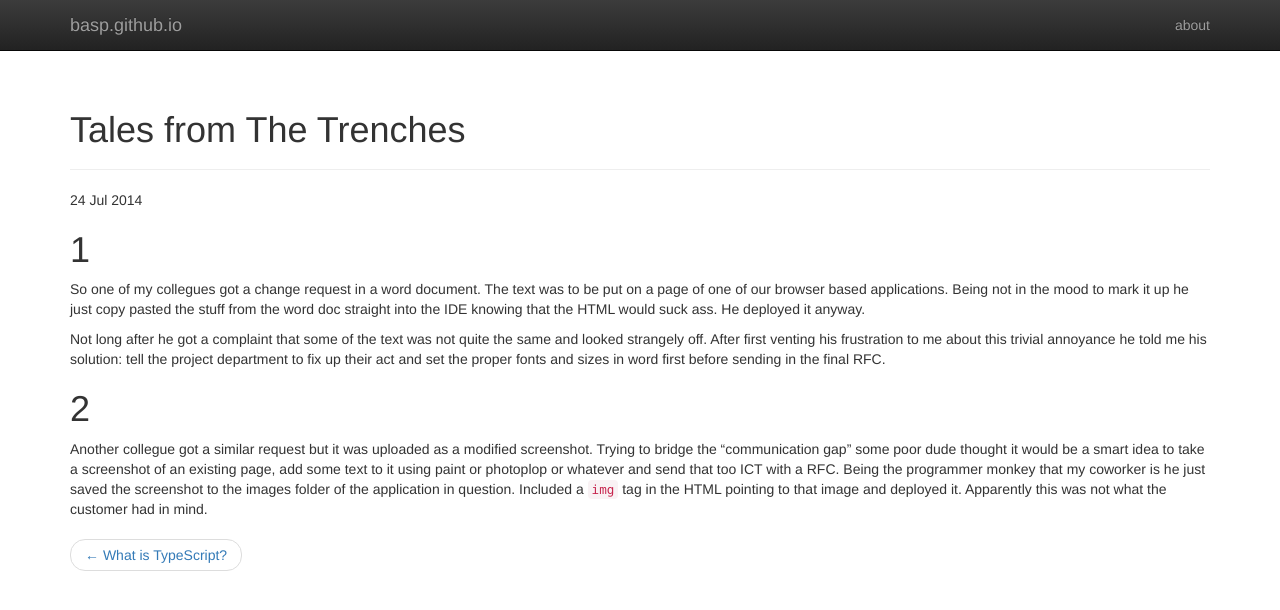
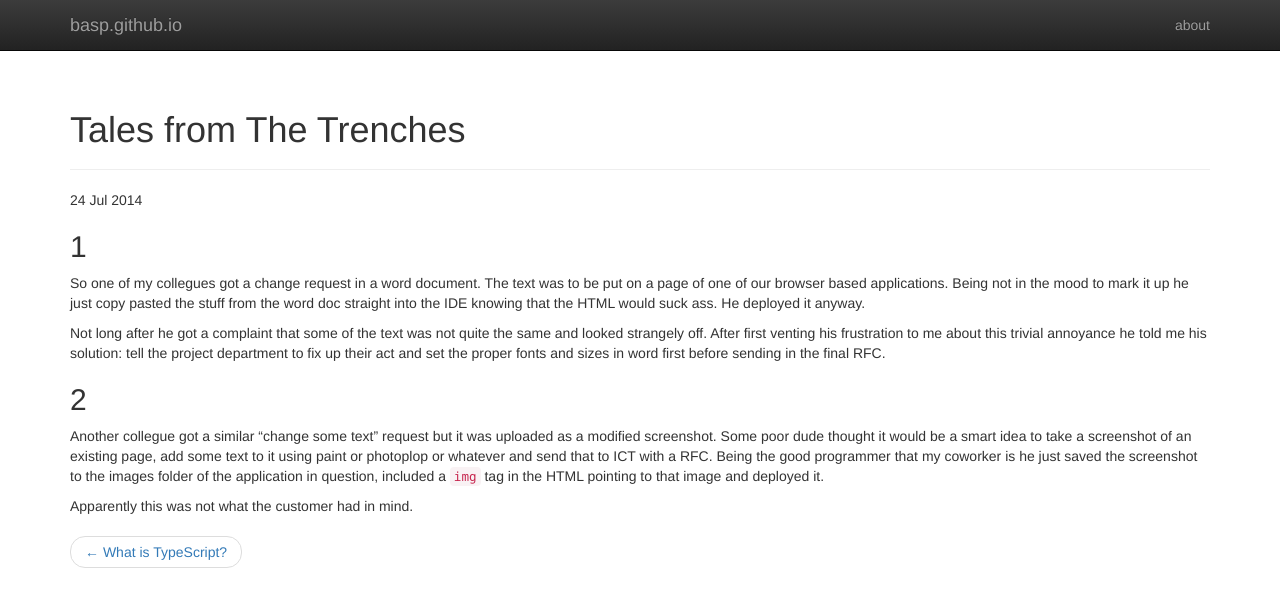
Before and after one commit to basp/basp.github.io, a Jekyll site: the page built from _posts/2014-07-24-tales-from-the-trenches.md, in a window 1280 px wide. Shown: the top 610 px of the page. Built offline with Jekyll 4.4.1, drawn with Linux system fonts in a browser that asks for light colours; nearby versions of some CDN libraries; Markdown is read by kramdown in place of the engine named in the settings.

Commit message:
Small tweaks to last post

````diff
--- a/_posts/2014-07-24-tales-from-the-trenches.md
+++ b/_posts/2014-07-24-tales-from-the-trenches.md
@@ -3,7 +3,7 @@ title: Tales from The Trenches
 tags: software development, GIP
 layout: post
 ---
-# 1
+## 1
 So one of my collegues got a change request in a word document. The text was to be put on
 a page of one of our browser based applications. Being not in the mood to mark it up he just
 copy pasted the stuff from the word doc straight into the IDE knowing that the HTML would
@@ -14,11 +14,12 @@ strangely off. After first venting his frustration to me about this trivial anno
 told me his solution: tell the project department to fix up their act and set the proper
 fonts and sizes in word first before sending in the final RFC.
 
-# 2
-Another collegue got a similar request but it was uploaded as a modified screenshot. Trying
-to bridge the "communication gap" some poor dude thought it would be a smart idea to take a
-screenshot of an existing page, add some text to it using paint or photoplop or whatever and
-send that too ICT with a RFC. Being the programmer monkey that my coworker is he just saved
-the screenshot to the images folder of the application in question. Included a ```img``` tag
-in the HTML pointing to that image and deployed it. Apparently this was not what the customer
-had in mind.
+## 2
+Another collegue got a similar "change some text" request but it was uploaded as a modified
+screenshot. Some poor dude thought it would be a smart idea to take a screenshot of an existing
+page, add some text to it using paint or photoplop or whatever and send that to ICT with a RFC.
+Being the good programmer that my coworker is he just saved the screenshot to the images folder
+of the application in question, included a ```img``` tag in the HTML pointing to that image
+and deployed it.
+
+Apparently this was not what the customer had in mind.
````
